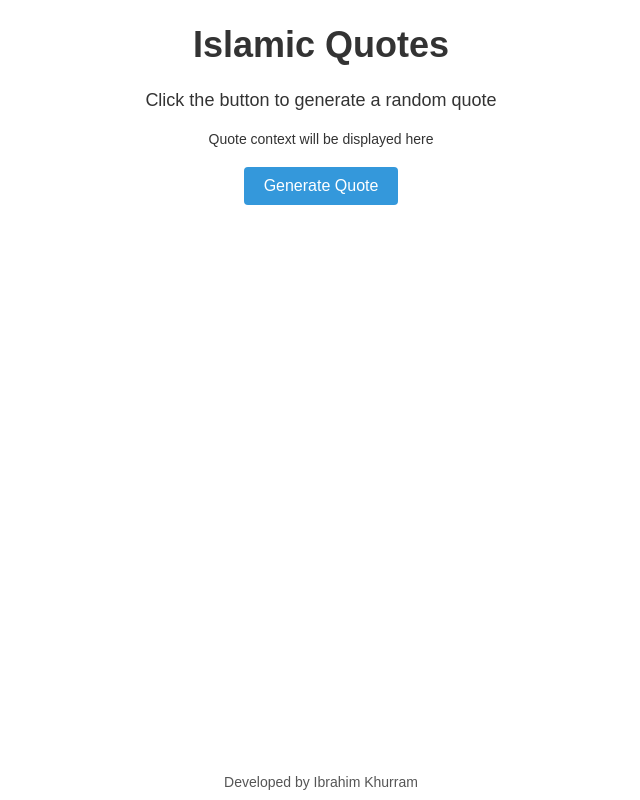
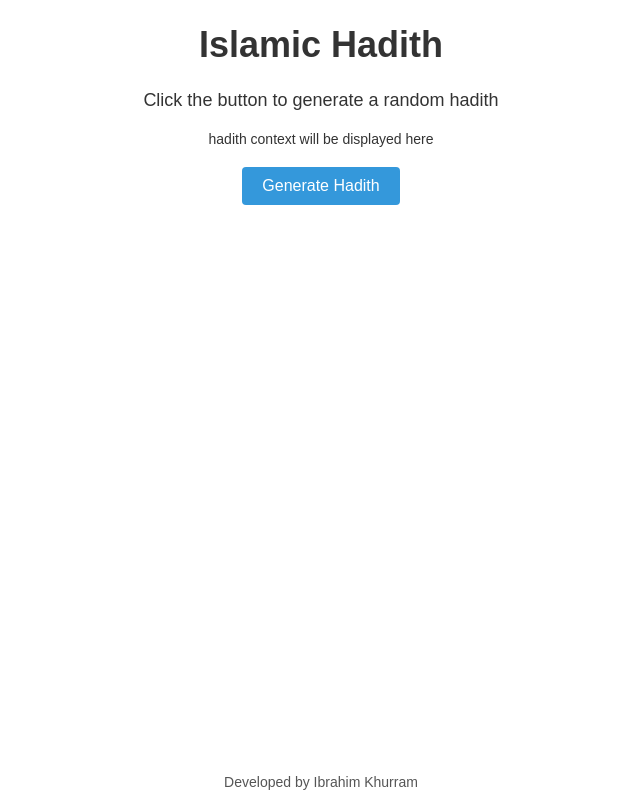
Before and after one commit to ibi2131/hadith, a plain HTML site: page index.html in a window 1280 px wide. Shown: the whole page, without its empty margins (319-959 px from the left). Drawn offline with Linux system fonts and the light colour scheme.

Commit message:
Update index.html

```diff
--- a/index.html
+++ b/index.html
@@ -45,12 +45,12 @@
 </head>
 <body>
 
-    <h1>Islamic Quotes</h1>
+    <h1>Islamic Hadith</h1>
 
-    <div id="quoteDisplay">Click the button to generate a random quote</div>
-    <div id="quoteContext">Quote context will be displayed here</div>
+    <div id="quoteDisplay">Click the button to generate a random hadith</div>
+    <div id="quoteContext">hadith context will be displayed here</div>
 
-    <button id="generateQuoteButton" onclick="generateRandomQuote()">Generate Quote</button>
+    <button id="generateQuoteButton" onclick="generateRandomQuote()">Generate Hadith</button>
 
     <div id="footer">
         Developed by Ibrahim Khurram
```
